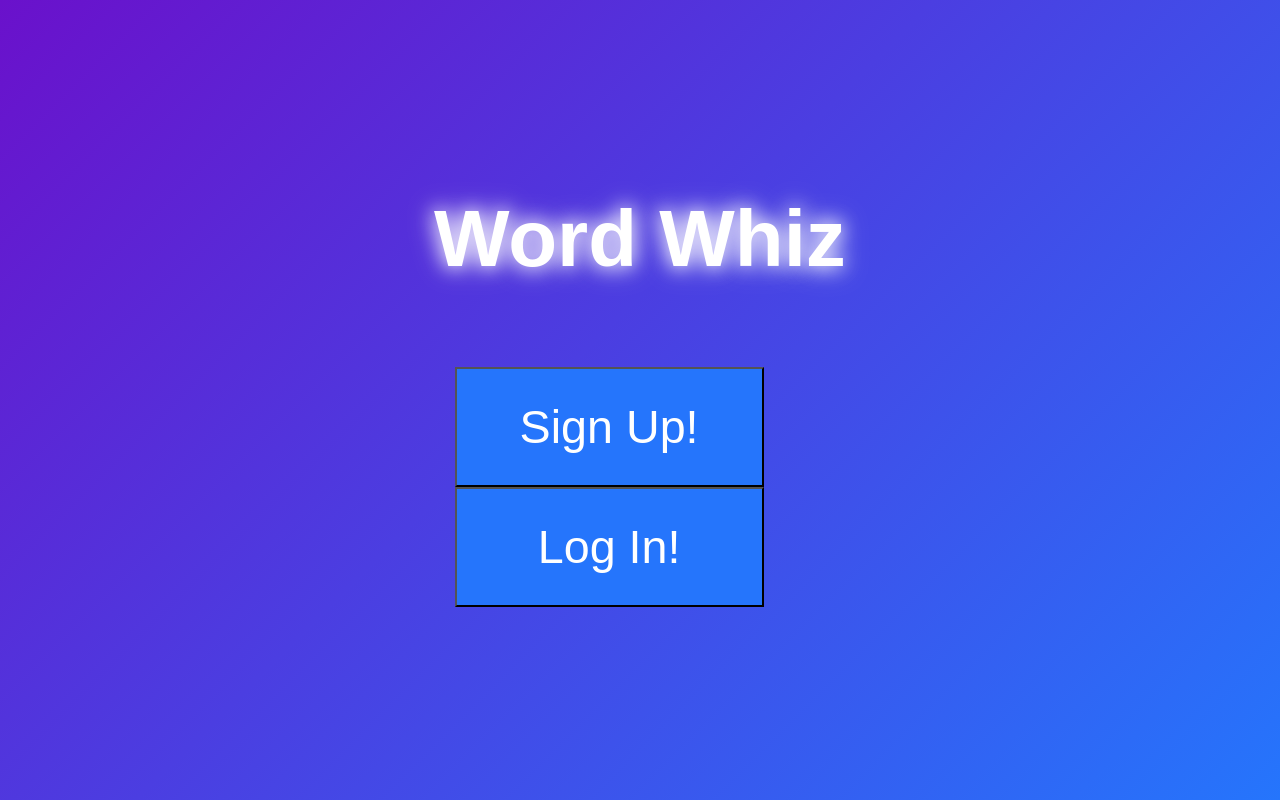
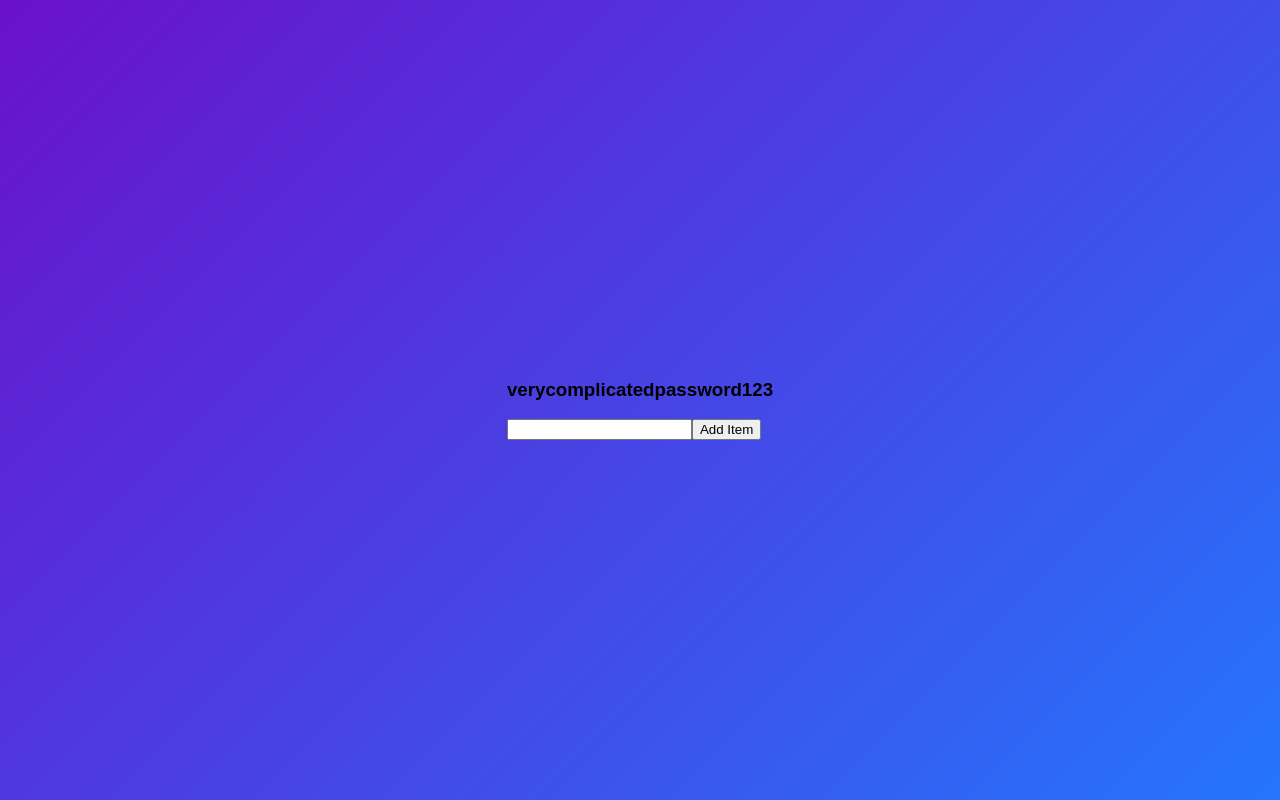
Before and after one commit to chris-skeen/Guessify, a React (Create React App) app: page / in a window 1280 px wide. Built offline with nearby package versions, Linux system fonts and the light colour scheme.

Commit message:
having bugs but trying to figure out my account management

```diff
--- a/package.json
+++ b/package.json
@@ -6,8 +6,12 @@
     "@testing-library/jest-dom": "^5.17.0",
     "@testing-library/react": "^13.4.0",
     "@testing-library/user-event": "^13.5.0",
+    "axios": "^1.7.7",
+    "fs": "^0.0.1-security",
+    "fs-react": "^0.0.4",
     "react": "^18.3.1",
     "react-dom": "^18.3.1",
+    "react-fs": "^0.0.0",
     "react-scripts": "5.0.1",
     "web-vitals": "^2.1.4"
   },
--- /dev/null
+++ b/public/accounts.json
@@ -0,0 +1,6 @@
+[
+  {
+    "username": "Developer",
+    "password": "verycomplicatedpassword123"
+  }
+]
--- a/src/App.css
+++ b/src/App.css
@@ -31,6 +31,16 @@ body {
   /* ^FLAGFLAGFLAGFLAG^ */
 }
 
+.main-title-signup {
+  font-size: 80px;
+  font-weight: bold;
+  color: #fff;
+  text-shadow: 3px 3px 5px rgba(0, 0, 0, 0.4);
+  position: relative;
+  animation: glow 1.5s infinite alternate;
+  margin-bottom: 120%;
+}
+
 @keyframes glow {
   0% {
       text-shadow: 0 0 5px rgba(255, 255, 255, 0.7), 0 0 10px rgba(255, 255, 255, 0.5);
@@ -48,7 +58,7 @@ body {
   color: white;
   background-color: #2575fc;
   font-size: 35pt;
-  margin: 0% 0% 0% 5%;
+  margin: 0% 0% 0% 10%;
 }
 
 .already-have-acc-cont {
--- a/src/App.js
+++ b/src/App.js
@@ -1,23 +1,72 @@
-import { useState } from "react";
-import "./App.css";
+import { useState, useRef, useEffect} from "react";
+import "./App.css"
+import axios from "axios";
 
-const signUpBtn = document.getElementById('sign-up');
+
+
 
 function App() {
+  // BEFORE AREA --------------------------------------------------------------------------------------------------------
+  const signUpBtn =  <button onClick={()=> {setPageState('sign-up')}} id="sign-up" className="both-btn">Sign Up!</button>
   const [pageState, setPageState] = useState("default");
-  if (pageState === "default") {
-    return (
-      <div className="App">
-          <div className="main-title">Word Whiz</div>
-          <div className="signup-cont">
-            <button id="sign-up" className="both-btn">Sign Up!</button>
-            <button id="log-in" className="both-btn">Log In!</button>
-          </div>
+// -----------------------------------------------------------------------------------------------------------------------
+  const [items, setItems] = useState([]);
+  const [newItemName, setNewItemName] = useState("");
+
+  useEffect(() => {
+    axios.get(`accounts.json`).then((response) => {
+      setItems(response.data);
+    });
+  }, []);
+
+  const addItem = () => {
+    axios.post(`accounts.json`, { username: newItemName }).then((response) => {
+      console.log(response.data)
+      setItems(response.data);
+      setNewItemName("goat");
+    });
+  };
+
+  const handleNewItemChange = (event) => {
+    setNewItemName(event.target.value);
+  };
+
+  return (
+    <div>
+      {items.map((item) => (
+        <div key={item.username}>
+          <h3>{item.password}</h3>
+        </div>
+      ))}
+      <div>
+        <input type="text" value={newItemName} onChange={handleNewItemChange} />
+        <button onClick={addItem}>Add Item</button>
       </div>
-    );
-  } else {
-    return <h1>HELLO</h1>;
-  }
+    </div>
+  );
 }
 
+
+
+//   if (pageState === "default") {
+//     return (
+//       <div className="App">
+//           <div className="main-title">Word Whiz</div>
+//           <div className="signup-cont">
+//             {signUpBtn}
+//             {/* <button id="log-in" className="both-btn">Log In!</button> */}
+//           </div>
+//       </div>
+//     );
+
+//   } else if (pageState === 'sign-up'){
+//     return (
+//     <div className="App">
+//       <div className="main-title-signup">Word Whiz</div>
+//     </div>
+//   );
+
+//   }
+// }
+
 export default App;
```
Also changed, not shown: 1 other file (tests, documents, lock files or other folders).
